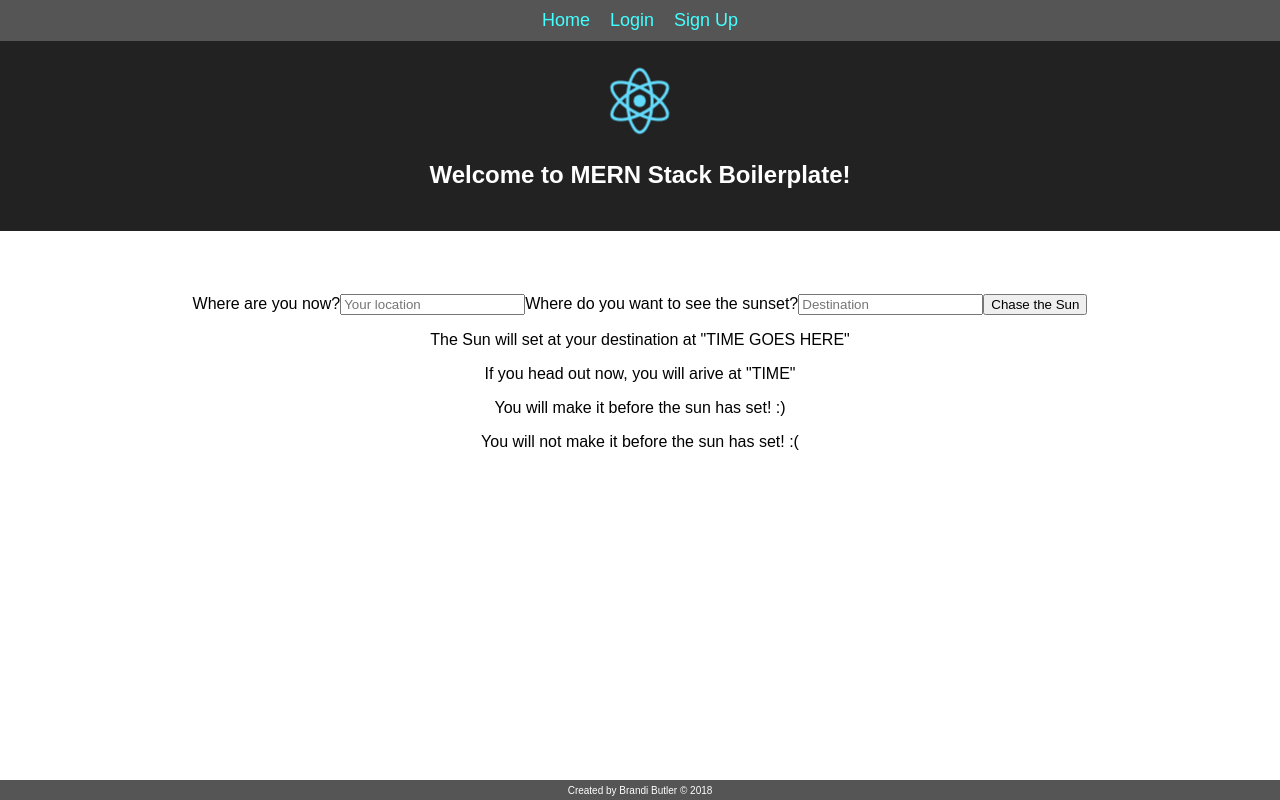
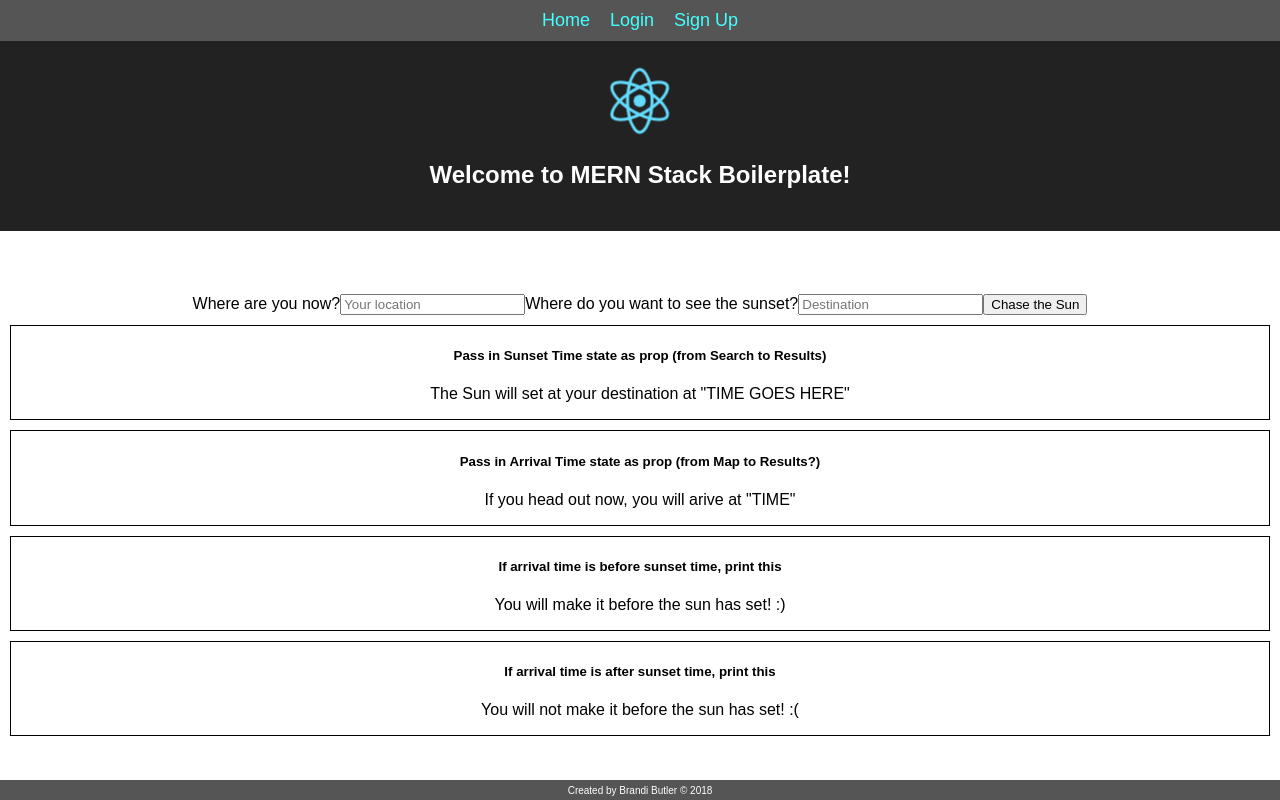
Before and after one commit to seancswanson/e.d.u.niverse, a React (Create React App) app in the folder client/: page / in a window 1280 px wide. Built offline with nearby package versions, Linux system fonts and the light colour scheme.

Commit message:
Added comments/thoughts on data passed, added borders to each important piece

```diff
--- a/client/src/App.css
+++ b/client/src/App.css
@@ -27,6 +27,11 @@ nav a:hover {
 .footer-text {
   color: #fff;
   font-size: 10px;
+}
+
+.div-sunsettime {
+  border:1px solid black;
+  margin: 10px;
 }
 
 .space {
--- a/client/src/Planner.js
+++ b/client/src/Planner.js
@@ -6,11 +6,11 @@ import Map from './Map.js';
 class Planner extends Component {
     render(){
         return(
-            <div className='planner'>
+        <div className='planner'>
 				<Search />
 				<Results />
 				<Map />
-            </div>
+        </div>
         );
     }
 }
--- a/client/src/Results.js
+++ b/client/src/Results.js
@@ -5,10 +5,27 @@ class Results extends Component {
   render(){
   return(
     <div>
+
+       <div className="div-sunsettime">
+       <h5>Pass in Sunset Time state as prop (from Search to Results)</h5>
       <p className="p--results__sunsettime">The Sun will set at your destination at "TIME GOES HERE"</p>
+      </div>
+
+      <div className="div-sunsettime">
+      <h5>Pass in Arrival Time state as prop (from Map to Results?)</h5>
       <p className="p--results__commutetime">If you head out now, you will arive at "TIME"</p>
+      </div>
+
+      <div className="div-sunsettime">
+       <h5>If arrival time is before sunset time, print this</h5>
       <p className="p--results__true">You will make it before the sun has set! :) </p>
+     </div>
+
+      <div className="div-sunsettime">
+       <h5>If arrival time is after sunset time, print this</h5>
       <p className="p--results__false">You will not make it before the sun has set! :( </p>
+        </div>
+
     </div>
     );
   }
```
